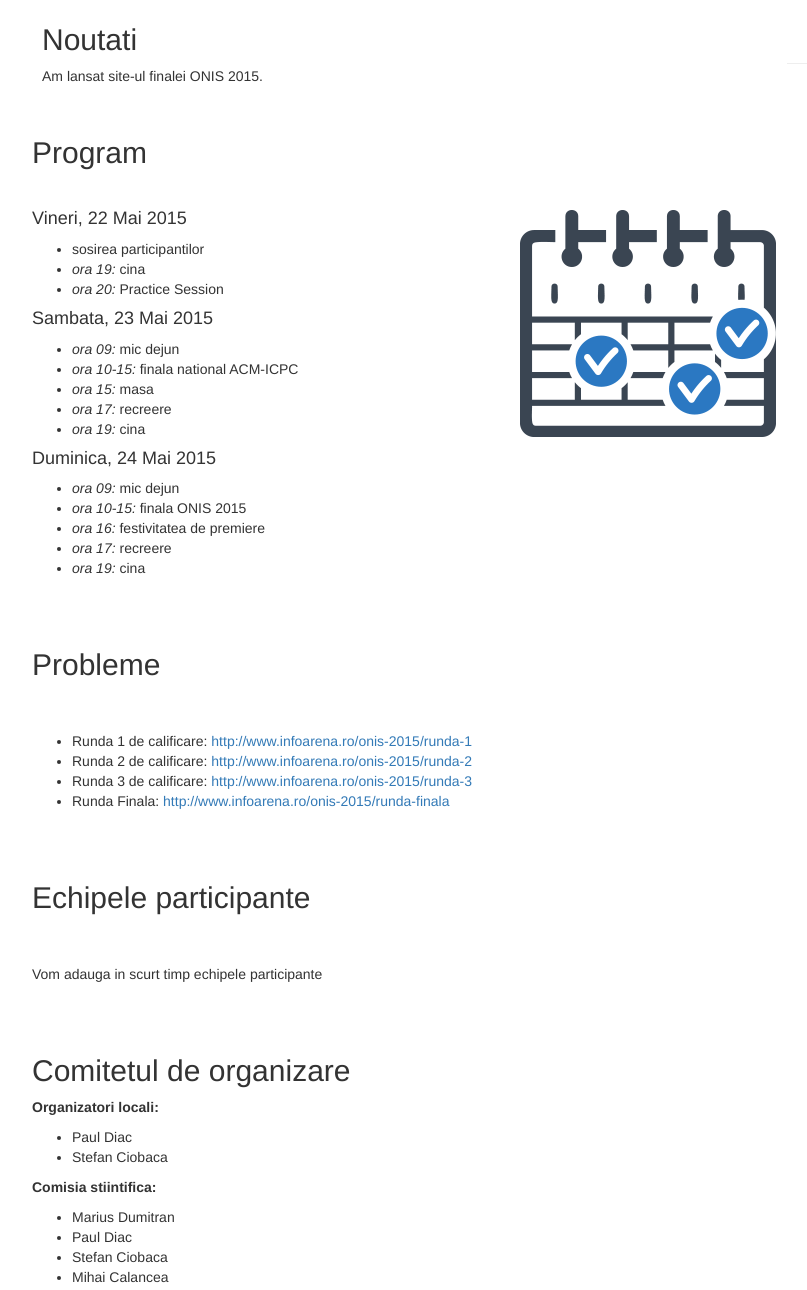
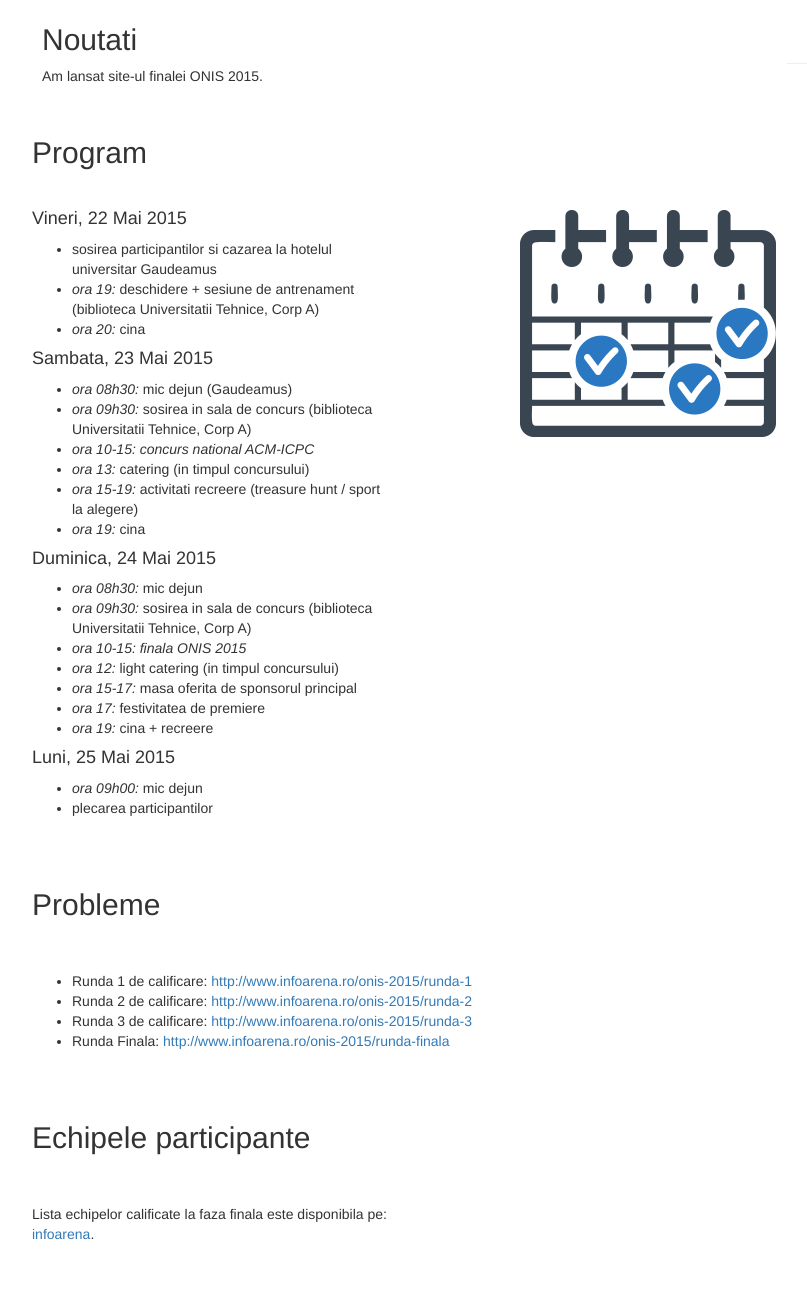
Before and after one commit to ciobaca/siteonis, a plain HTML site: page index.html in a window 1280 px wide. Shown: the part 820-2110 px from the top of the page, without its empty margins (233-1040 px from the left). Drawn offline with Linux system fonts and the light colour scheme; some packages are replaced by stand-ins of ours.

Commit message:
added sponsors

```diff
--- a/index.html
+++ b/index.html
@@ -134,28 +134,48 @@ aceeasi universitate). Limbajele acceptate in concurs sunt C/C++.</p>
 			    <br/>
 			    <h4>Vineri, 22 Mai 2015</h4>
 			    <ul>
-    <li>sosirea participantilor</li>
-    <li><i>ora 19:</i> cina</li>
-    <li><i>ora 20:</i> Practice Session</li>
+			      <li>sosirea participantilor si cazarea
+			      la hotelul universitar Gaudeamus </li>
+			      <li><i>ora 19:</i> deschidere + sesiune
+			      de antrenament (biblioteca Universitatii
+			      Tehnice, Corp A)</li>
+			      <li><i>ora 20:</i> cina</li>
 			    </ul>
 
 			    <h4>Sambata, 23 Mai 2015</h4>
 			    <ul>
-    <li><i>ora 09:</i> mic dejun</li>
-    <li><i>ora 10-15:</i> finala national ACM-ICPC</li>
-    <li><i>ora 15:</i> masa</li>
-    <li><i>ora 17:</i> recreere</li>
+			      <li><i>ora 08h30:</i> mic dejun (Gaudeamus)</li>
+			      <li><i>ora 09h30:</i> sosirea in sala de
+			      concurs (biblioteca Universitatii
+			      Tehnice, Corp A)</li>
+			      <li><i>ora 10-15:</b> concurs national ACM-ICPC</b></i></li>
+			      <li><i>ora 13:</i> catering (in timpul concursului)</li>
+			      <li><i>ora 15-19:</i> activitati
+			      recreere (treasure hunt / sport la alegere)</li>
 			      <li><i>ora 19:</i> cina</li>
 			    </ul>
 
 
 			    <h4> Duminica, 24 Mai 2015</h4>
 			    <ul>
-    <li><i>ora 09:</i> mic dejun</li>
-    <li><i>ora 10-15:</i> finala ONIS 2015</li>
-    <li><i>ora 16:</i> festivitatea de premiere</li>
-    <li><i>ora 17:</i> recreere</li>
-    <li><i>ora 19:</i> cina</li>
+			      <li><i>ora 08h30:</i> mic dejun</li>
+			      <li><i>ora 09h30:</i> sosirea in sala de
+			      concurs (biblioteca Universitatii
+			      Tehnice, Corp A)</li>
+			      <li><i>ora 10-15:</b> finala ONIS
+			      2015</b></i> </li>
+			      <li><i>ora 12:</i> light catering (in timpul concursului)</li>
+			      <li><i>ora 15-17:</i> masa oferita de
+			      sponsorul principal</li>
+			      <li><i>ora 17:</i> festivitatea de
+			      premiere</li>
+			      <li><i>ora 19:</i> cina + recreere</li>
+			    </ul>
+
+			    <h4> Luni, 25 Mai 2015</h4>
+			    <ul>
+			      <li><i>ora 09h00:</i> mic dejun</li>
+			      <li>plecarea participantilor</li>
 			    </ul>
 			  </div>
 
@@ -187,7 +207,8 @@ aceeasi universitate). Limbajele acceptate in concurs sunt C/C++.</p>
 			  <div class="col-sm-4 col-sm-offset-2" >
 			    <h2>Echipele participante</h2>
 			    <br/><br/>
-					<p>Vom adauga in scurt timp echipele participante</p>
+			    <p>Lista echipelor calificate la faza finala este disponibila pe: <a href="http://www.infoarena.ro/onis-2015/clasament-final">infoarena</a>.
+			    </p>
 			  </div>
 			</div>
 		      </div>
@@ -207,6 +228,7 @@ aceeasi universitate). Limbajele acceptate in concurs sunt C/C++.</p>
 			      <li>Paul Diac</li>
 			      <li>Stefan Ciobaca</li>
 			      <li>Mihai Calancea</li>
+			      <li>Traian Rebedea</li>
 			    </ul>
 			  </div>
 			</div>
@@ -242,46 +264,51 @@ aceeasi universitate). Limbajele acceptate in concurs sunt C/C++.</p>
 		      </div>
 		      <div id="parteneri">
 			<br/><br/>
+			<h2>Sponsori</h2>
+			<br/>
+			<div class="row">
+			  <div class="col-sm-3">
+
+			    <a href="https://www.palantir.com/"><img class=" img-responsive img-center" src="img/logo-palantir.jpg" alt=""><br/>
+			    <!-- <h2 class="text-center">Sponsor principal</h2></a> -->
+
+			  </div>
+			  <div class="col-sm-3">
+
+			    <a href="http://www.fundatiaemag.ro/"><img class=" img-responsive img-center" src="img/logo-fundatiaemag.png" alt=""></a>
+			    <!--                <h2 class="text-center">Palantir</h2>-->
+			  </div>
+			  <div class="col-sm-3">
+
+			    <a href="http://www.bitdefender.ro/"><img class=" img-responsive img-center" src="img/logo-bitdefender.png" alt=""></a>
+			    <!--                <h2 class="text-center">Palantir</h2>-->
+			  </div>
+			  <div class="col-sm-3">
+
+			    <a href="http://romania.amazon.com/"><img class=" img-responsive img-center" src="img/logo-amazon.jpg" alt=""></a>
+			    <!--                <h2 class="text-center">Palantir</h2>-->
+			  </div>
+			</div>
+		      </div>
                       <h2>Parteneri</h2>
                       <br/>
 		      <div class="row">
-            <div class="col-sm-4">
-
-                <a href="https://www.palantir.com"><img class=" img-responsive img-center" src="img/logo-asii.png" alt="">
+			<div class="col-sm-3">
+			  <a href="http://www.asii.ro/"><img class=" img-responsive img-center" src="img/logo-asii.png" alt="">
 			    <br/>
-                <h4 class="text-center">Sponsor</h4></a>
+			    <h4 class="text-center">Asociatia
+			    Studentilor Informaticieni Ieseni</h4></a>
 			  </div>
-             <div class="col-sm-4">
+			  <div class="col-sm-3">
 
 			    <a href="http://www.tuiasi.ro/en/"><img class=" img-responsive img-center" src="img/tuiasi.png" alt=""> <br/>
 			    <h4 class="text-center">Universitatea Tehnica "Gheorghe Asachi" ,Iasi</h4></a>
 			  </div>
-             <div class="col-sm-4">
+			  <!-- <div class="col-sm-3"> -->
 
-                <a href="http://www.asii.ro/"><img class=" img-responsive img-center" src="img/logo-asii.png" alt=""><br/>
-                <h4 class="text-center">Asociația Studenților Informaticieni Ieșeni </h4>
-           </div></a>
-            </div>
-                 <h2>Sponsori</h2>
-                <br/>
-            <div class="row">
-            <div class="col-sm-4">
-
-                <a href="https://www.palantir.com"><img class=" img-responsive img-center" src="img/palantir.png" alt=""><br/>
-<!--                  <h2 class="text-center">Palantir</h2></a>-->
-
-           </div>
-             <div class="col-sm-4">
-
-                <a href="https://www.palantir.com"><img class=" img-responsive img-center" src="img/logo-asii.png" alt=""></a>
-<!--                <h2 class="text-center">Palantir</h2>-->
-           </div>
-             <div class="col-sm-4">
-
-                <a href="https://www.palantir.com"><img class=" img-responsive img-center" src="img/logo-asii.png" alt=""></a>
-<!--                <h2 class="text-center">Palantir</h2>-->
-           </div>
-           </div>
+			  <!--   <a href="http://www.asii.ro/"><img class=" img-responsive img-center" src="img/logo-asii.png" alt=""><br/> -->
+			  <!--   <h4 class="text-center">Asociația Studenților Informaticieni Ieșeni </h4> -->
+			  <!-- </div></a>  -->
 			</div>
 
 
```
Also changed, not shown: img/banner_site.png, img/logo-amazon.jpg (added), img/logo-bitdefender.png (added), img/logo-fundatiaemag.png (added), img/logo-palantir.jpg (added). Lines whose indentation alone changed are shown as unchanged.
